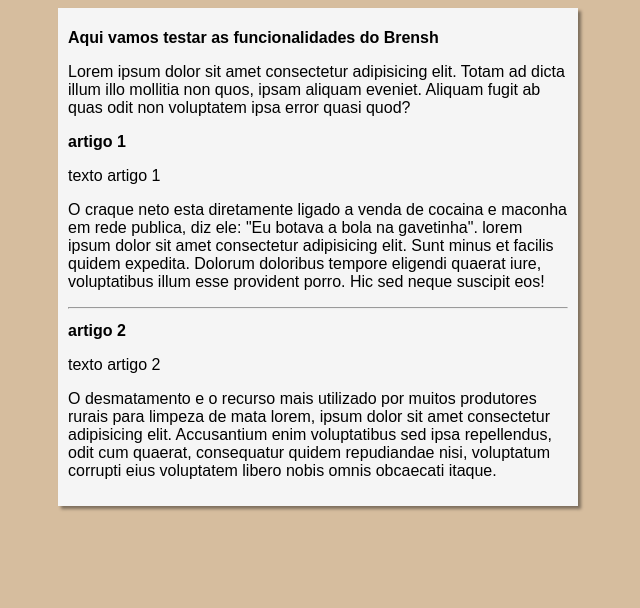
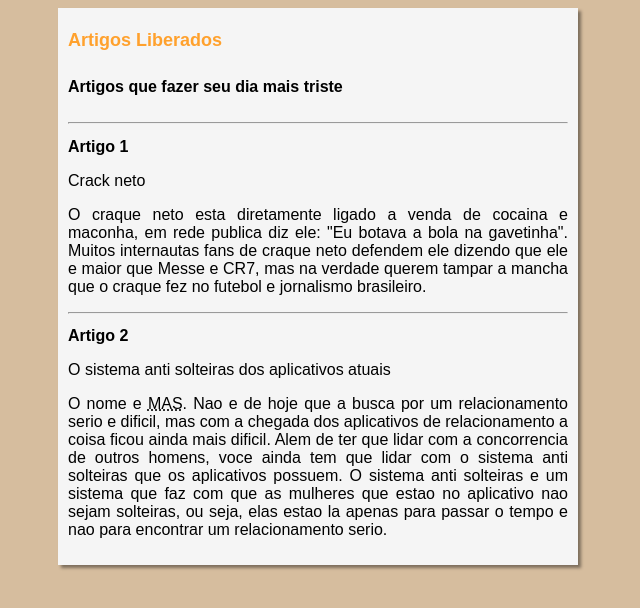
Before and after one commit to VitorBBenelli/projetinhoBrensh, a plain HTML site: page index.html in a window 1280 px wide. Shown: the whole page, without its empty margins (322-962 px from the left). Drawn offline with Linux system fonts and the light colour scheme.

Commit message:
Atualizado index e css

```diff
--- a/estilos/style.css
+++ b/estilos/style.css
@@ -14,3 +14,11 @@ main {
     padding: 10px;
     box-shadow: 3px 3px 3px rgba(0, 0, 0, 0.418);
 }
+
+h1{
+    color: rgb(255, 161, 45);
+    font-size: large;
+}
+article {
+    text-align: justify;
+}
--- a/index.html
+++ b/index.html
@@ -10,20 +10,23 @@
 
 <body>
     <main>
-        <h1>Aqui vamos testar as funcionalidades do Brensh</h1>
-        <p>Lorem ipsum dolor sit amet consectetur adipisicing elit. Totam ad dicta illum illo mollitia non quos, ipsam
-            aliquam eveniet. Aliquam fugit ab quas odit non voluptatem ipsa error quasi quod?</p>
+        <h1>Artigos Liberados</h1>
+        <h5>Artigos que fazer seu dia mais triste</h5>
+        <hr>
         <article>
-            <h2>artigo 1</h2>
-            <p>texto artigo 1</p>
-            <p>O craque neto esta diretamente ligado a venda de cocaina e maconha em rede publica, diz ele: "Eu botava a bola na gavetinha". lorem ipsum dolor sit amet consectetur adipisicing elit. Sunt minus et facilis quidem expedita. Dolorum doloribus tempore eligendi quaerat iure, voluptatibus illum esse provident porro. Hic sed neque suscipit eos!</p>
+            <h2>Artigo 1</h2>
+            <p>Crack neto</p>
+            <p>
+                O craque neto esta diretamente ligado a venda de cocaina e maconha, em rede publica diz ele: "Eu botava a bola na gavetinha". Muitos internautas fans de craque neto defendem ele dizendo que ele e maior que Messe e CR7, mas na verdade querem tampar a mancha que o craque fez no futebol e jornalismo brasileiro.
+            </p>
         </article>
 
         <hr>
         <article>
-            <h2>artigo 2</h2>
-            <p>texto artigo 2</p>
-            <p>O desmatamento e o recurso mais utilizado por muitos produtores rurais para limpeza de mata lorem, ipsum dolor sit amet consectetur adipisicing elit. Accusantium enim voluptatibus sed ipsa repellendus, odit cum quaerat, consequatur quidem repudiandae nisi, voluptatum corrupti eius voluptatem libero nobis omnis obcaecati itaque.
+            <h2>Artigo 2</h2>
+            <p>O sistema anti solteiras dos aplicativos atuais</p>
+            <p>
+                O nome e <abbr title="Malware anti solteiras">MAS</abbr>. Nao e de hoje que a busca por um relacionamento serio e dificil, mas com a chegada dos aplicativos de relacionamento a coisa ficou ainda mais dificil. Alem de ter que lidar com a concorrencia de outros homens, voce ainda tem que lidar com o sistema anti solteiras que os aplicativos possuem. O sistema anti solteiras e um sistema que faz com que as mulheres que estao no aplicativo nao sejam solteiras, ou seja, elas estao la apenas para passar o tempo e nao para encontrar um relacionamento serio.
             </p>
         </article>
     </main>
```
